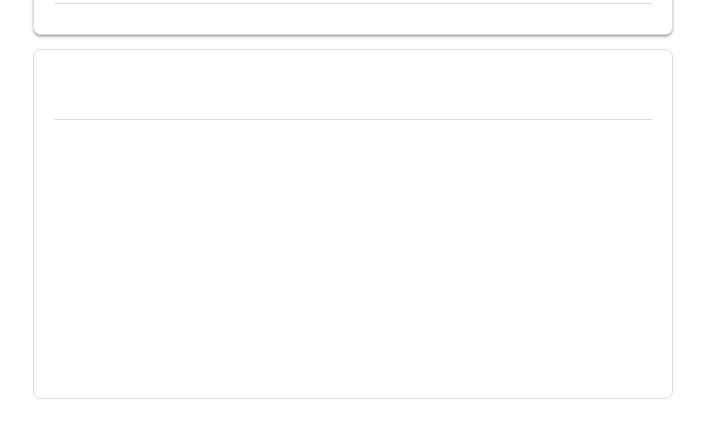
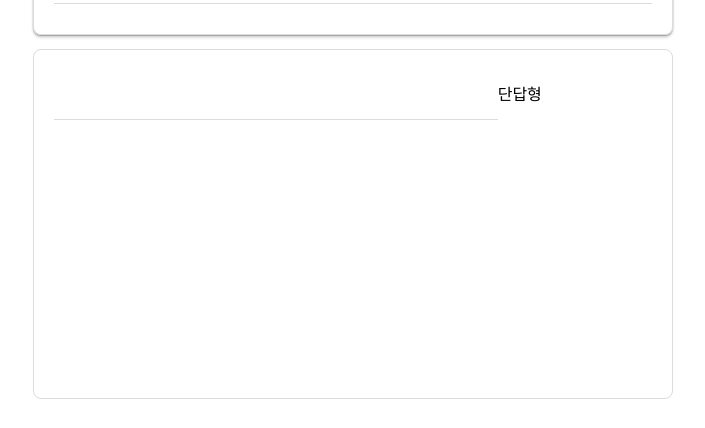
Before and after one commit to Gyuri092/google-form, a React (Vite) app: page / in a window 1280 px wide. Shown: the part 167-595 px from the top of the page, without its empty margins (287-992 px from the left). Built offline with nearby package versions, Linux system fonts and the light colour scheme.

Commit message:
feat: 질문 유형 선택 select box 생성 및 기본 스타일 제거

```diff
--- a/src/components/QuestionArea/index.tsx
+++ b/src/components/QuestionArea/index.tsx
@@ -28,7 +28,29 @@ export const QuestionArea = () => {
           `}
         />
       )}
-      <Input />
+      <div
+        css={css`
+          display: flex;
+        `}
+      >
+        <Input />
+        <select
+          name="question-option"
+          id=""
+          css={css`
+            width: 208px;
+            height: 48px;
+            border-radius: 4px solid #dadce0;
+            outline: none;
+          `}
+        >
+          <option value="short-answer">단답형</option>
+          <option value="long-sentence">장문형</option>
+          <option value="multiple-choice-questions">객관식 질문</option>
+          <option value="check-box">체크 박스</option>
+          <option value="drop-down">드롭 다운</option>
+        </select>
+      </div>
     </form>
   );
 };
--- a/src/style/index.ts
+++ b/src/style/index.ts
@@ -48,5 +48,13 @@ const reset = css`
     border-collapse: collapse;
     border-spacing: 0;
   }
+  select {
+    border: none;
+    border-radius: 0;
+    -webkit-appearance: none;
+    -moz-appearance: none;
+    appearance: none;
+    background: url(../) no-repeat 80% 50%;
+  }
 `;
 export default reset;
```
